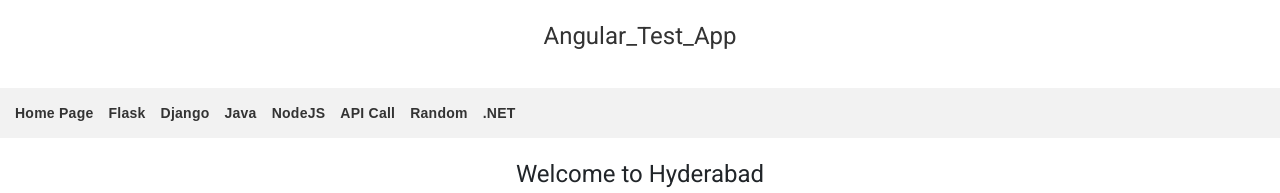
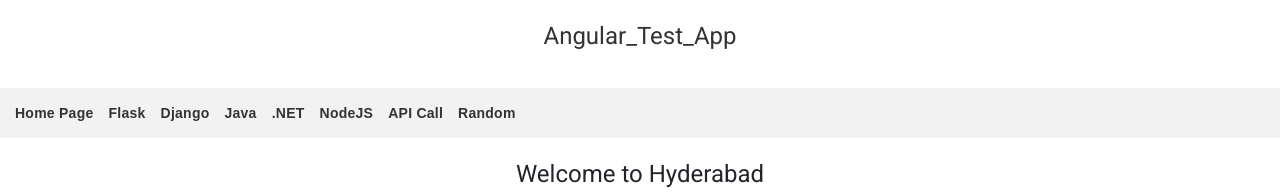
Before and after one commit to 9394113857/Angular-Code, an Angular app: page / in a window 1280 px wide. Shown: the top 193 px of the page. Built offline with nearby package versions, Linux system fonts and the light colour scheme; no server answers.

Commit message:
Remove duplicate .NET link from navigation
Removed duplicate .NET link from the navigation menu.

```diff
--- a/src/app/app.component.html
+++ b/src/app/app.component.html
@@ -25,6 +25,10 @@
     </li>
 
     <li>
+      <a routerLink="user-dotnet" routerLinkActive="active">.NET</a>
+    </li>
+
+    <li>
       <a routerLink="node" routerLinkActive="active">NodeJS</a>
     </li>
 
@@ -35,10 +39,6 @@
     <li>
       <a routerLink="random" routerLinkActive="active">Random</a>
     </li>
-
-    <li>
-      <a routerLink="user-dotnet" routerLinkActive="active">.NET</a>
-  </li>
 
   </ul>
 
```
